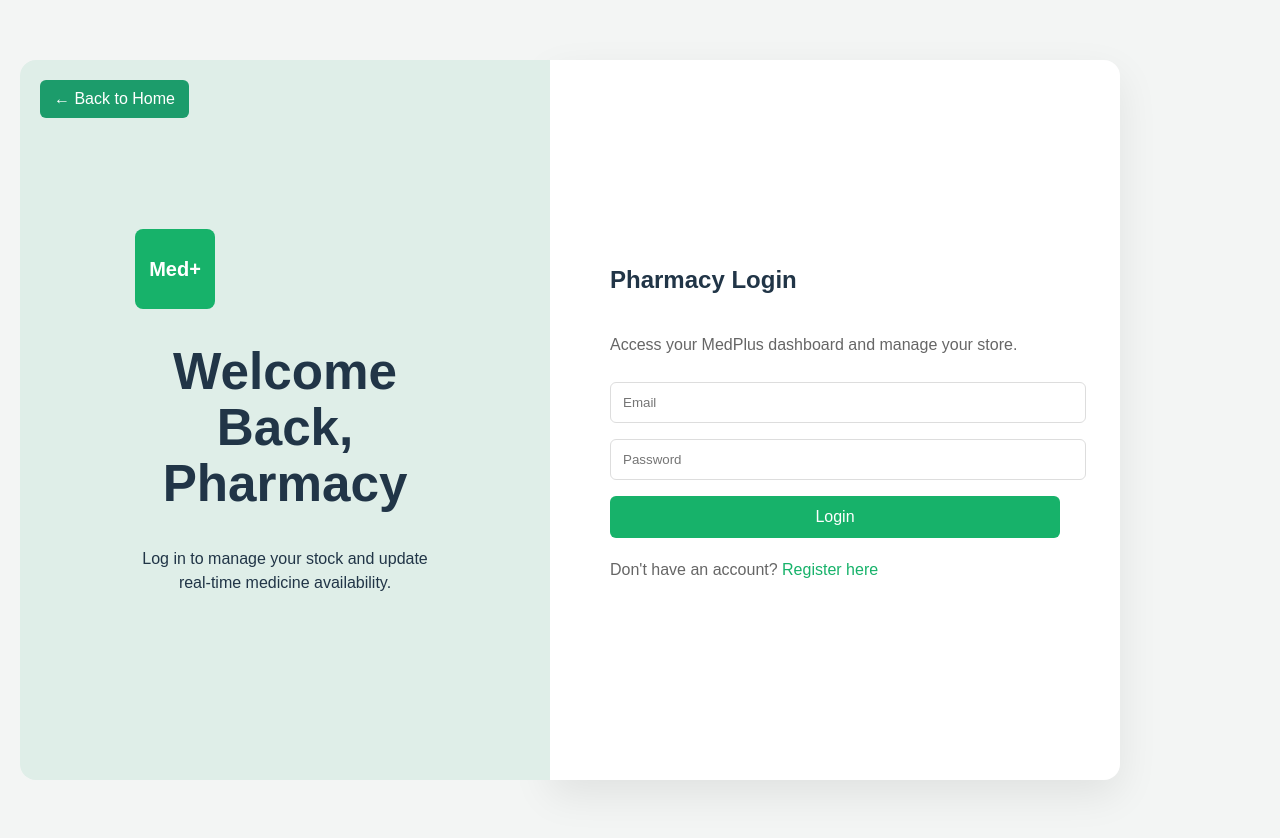
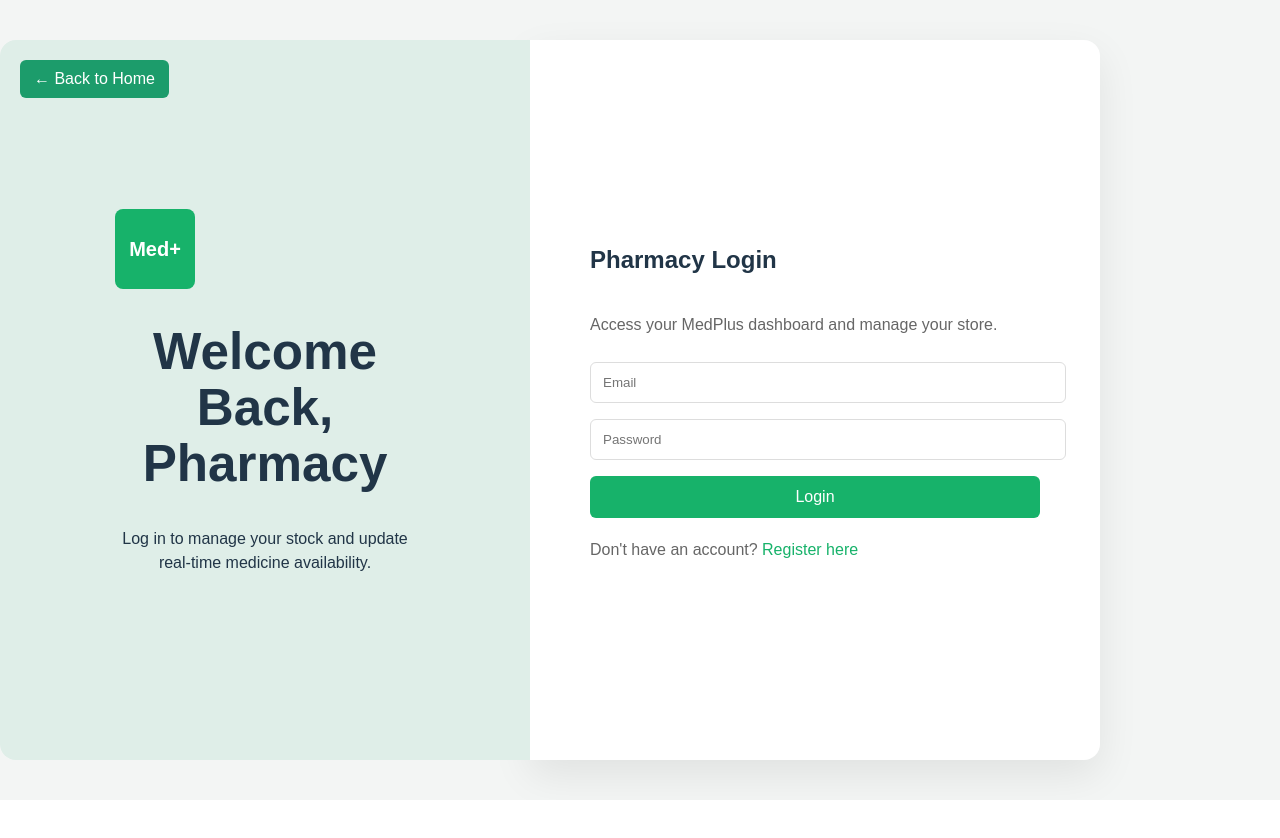
Before and after one commit to shahaddelta1-1955/medplus, a React (Vite) app: page /login in a window 1280 px wide. After the commit the page ends 800 px from the top, so only its background shows below. Built offline with nearby package versions, Linux system fonts and the light colour scheme; no server answers.

Commit message:
Update Login.css

```diff
--- a/src/pages/Login.css
+++ b/src/pages/Login.css
@@ -11,7 +11,7 @@
   justify-content: center;
   align-items: center;
   min-height: 100vh;
-  padding: 20px;
+  padding: 0px;
 }
 
 /* ACTUAL LOGIN CARD */
```
